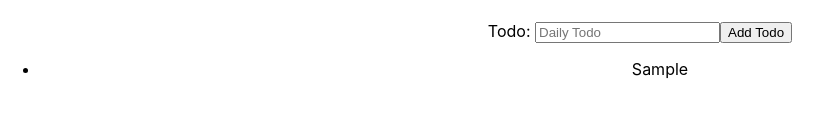
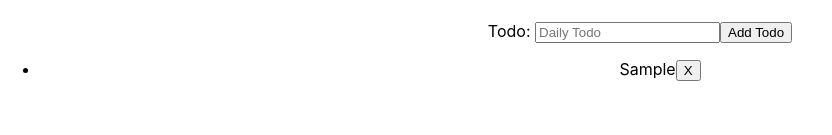
Before and after one commit to brockbyrd/productivity-app, a React (Create React App) app: page / in a window 1280 px wide. Both pictures are taken after typing "Sample" into the empty fields and a click on the input "Add Todo". Shown: the part 165-300 px from the top of the page, without its empty margins (0-832 px from the left). Built offline with nearby package versions, Linux system fonts and the light colour scheme.

Commit message:
adds remove button for daily todos

```diff
--- a/src/components/TodoItem.js
+++ b/src/components/TodoItem.js
@@ -2,10 +2,18 @@ import React from 'react'
 
 export default function TodoItem(props) {
     const todos = props.todos
+    const removeTodo = props.removeTodo
+
+    const handleClick = (id) => {
+        removeTodo(id)
+    }
+
     return (
         <ul>
             {todos.map((todo) =>
-                <li>{todo}</li>
+            <>
+                <li key={todo.id}>{todo}<button onClick={() => handleClick(todo.id)}>X</button></li>
+            </>
             )}
         </ul>
     )
--- a/src/containers/TodoList.js
+++ b/src/containers/TodoList.js
@@ -9,11 +9,17 @@ export default function TodoList() {
         setTodos(newTodo)
     }
 
+    const removeTodo = (id) => {
+        const todoRemove = todos.filter((todo) => todo.id !== id);
+
+        setTodos(todoRemove);
+    }
+
     return (
         <div className="todos__list">
             <h1>Daily Todos</h1>
             <TodoInput addTodo={addTodo} />
-            <TodoItem todos={todos} />
+            <TodoItem todos={todos} removeTodo={removeTodo} />
         </div>
     )
 }
```
